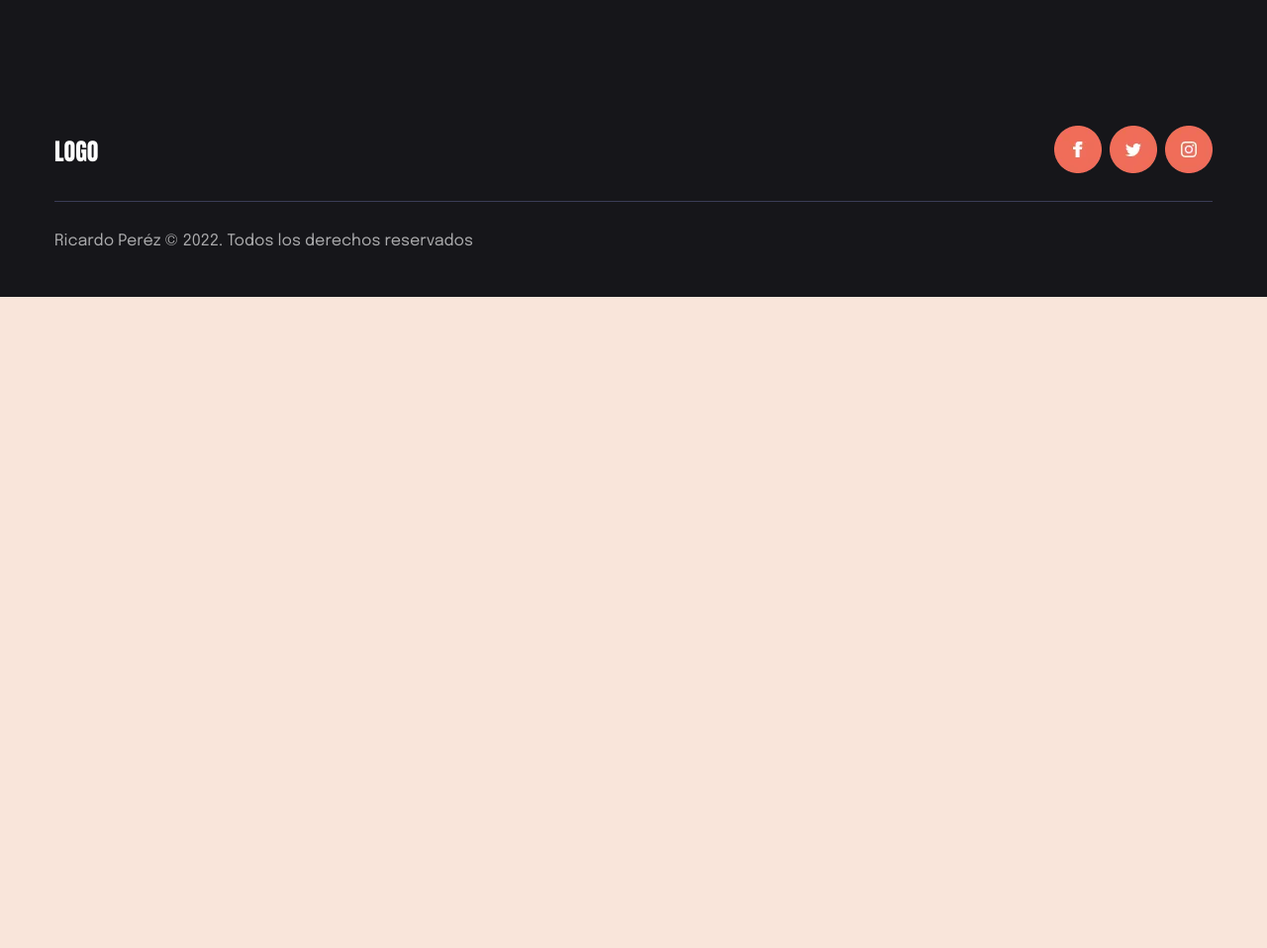
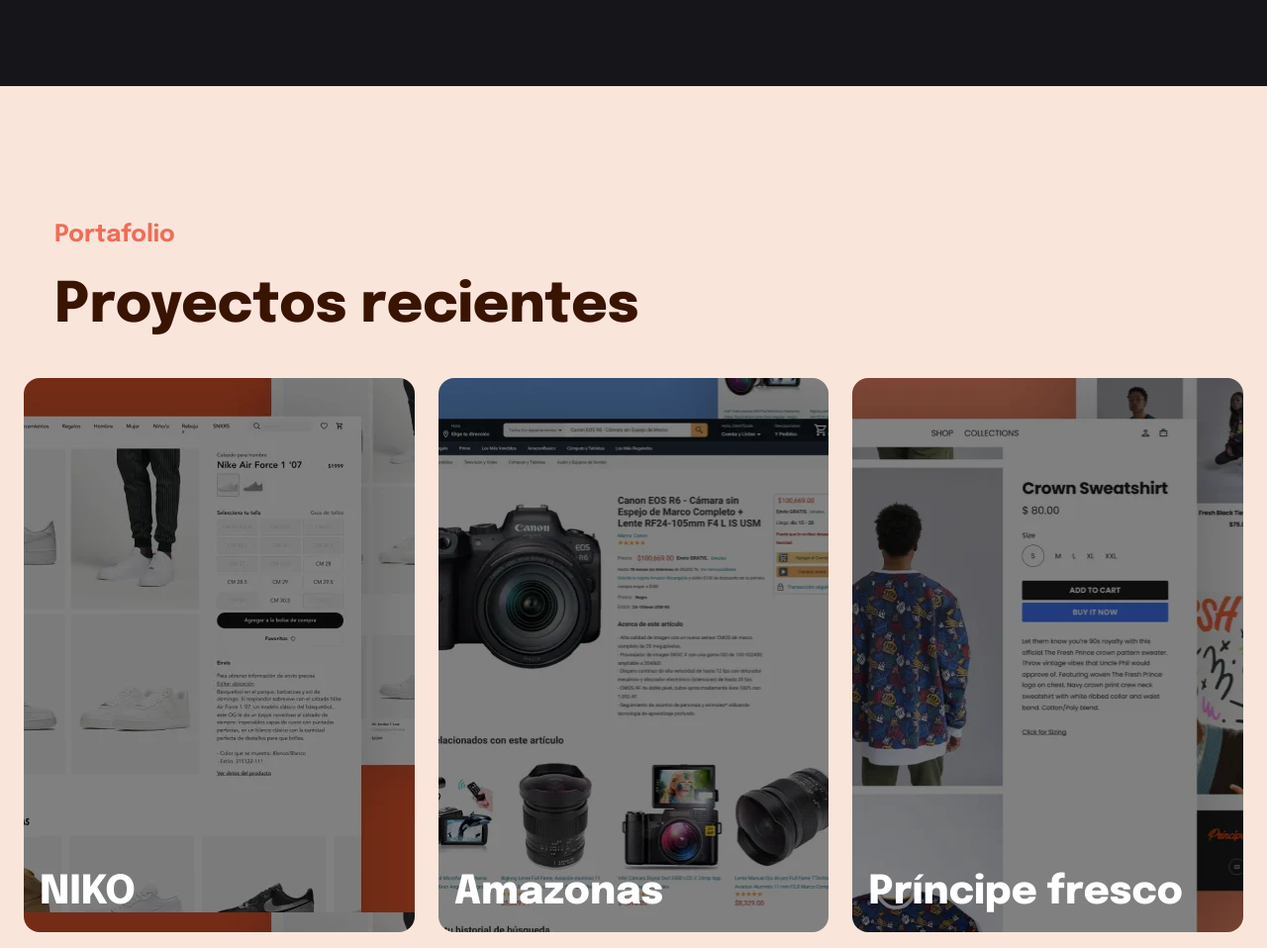
Before and after one commit to iJCode1/Portafolio-de-Ricardo, a plain HTML site: page index.html in a window 1280 px wide. Shown: the part 742-1700 px from the top of the page at 99% size. Before the commit the page ends 1042 px from the top, so only its background shows below. Drawn offline with Linux system fonts and the light colour scheme.

Commit message:
Recent Projects

```diff
--- a/css/index.css
+++ b/css/index.css
@@ -2,8 +2,10 @@
 @import './container.css';
 @import './logo.css';
 @import './button.css';
+@import './project.css';
 @import './nav.css';
 @import './header.css';
+@import './main.css';
 @import './footer.css';
 :root {
   --text_dark: #391400;
@@ -28,6 +30,9 @@
   --text_small: 400 0.875rem/1.5rem Epilogue;
   --button: 900 0.875rem/normal Epilogue;
   --logo: 400 1.5rem/1.5rem Impact;
+  --niko: url('../assets/images/niko_bg.webp');
+  --amazonas: url('../assets/images/amazonas_bg.webp');
+  --principe: url('../assets/images/principe_bg.webp');
 }
 body {
   /* font: var(--h1); */
@@ -35,3 +40,6 @@ body {
   background-color: var(--orange-ligth);
   margin: 0;
 }
+html{
+  scroll-behavior: smooth;
+}
--- /dev/null
+++ b/css/main.css
@@ -0,0 +1,39 @@
+.main{
+  padding: 4rem 1rem;
+}
+.main-details{
+  font: var(--h5);
+  margin: 0;
+  color: var(--orange);
+  margin-block-end: 1.5rem;
+}
+.main-title{
+  font: var(--h3);
+  margin: 0;
+  color: var(--text_dark);
+  margin-block-end: 2.5rem;
+}
+.main-projects{
+  display: grid;
+  grid-template-columns: repeat(auto-fit, minmax(280px ,1fr));
+  column-gap: 1.5rem;
+  row-gap: 2rem;
+  max-inline-size: 90rem;
+  margin: 0 auto;
+}
+@media screen and (min-width: 768px){
+  .main{
+    padding: 6.25rem 1.5rem;
+  }
+  .main-title{
+    font: var(--h2);
+  }
+  .main-details{
+    font: var(--h4);
+  }
+}
+@media screen and (min-width: 1024px){
+  .main{
+    padding: 8.4375rem 1.5rem;
+  }
+}
--- /dev/null
+++ b/css/project.css
@@ -0,0 +1,33 @@
+.project{
+  block-size: 35rem;
+  position: relative;
+  overflow: hidden;
+  border-radius: 1rem;
+}
+.project-img{
+  position: absolute;
+  inset-block-start: 0;
+  inset-block-end: 0;
+  inset-inline-end: 0;
+  inset-inline-start: 0;
+  transition: transform .6s;
+}
+.project-img:hover{
+  transform: scale(1.4);
+}
+.project-title{
+  font: var(--h3);
+  margin: 0;
+  position: absolute;
+  inset-block-end: 1rem;
+  inset-inline-start: 1rem;
+}
+.project.niko .project-img{
+  background-image: var(--niko);
+}
+.project.amazonas .project-img{
+  background-image: var(--amazonas);
+}
+.project.principe .project-img{
+  background-image: var(--principe);
+}
--- a/index.html
+++ b/index.html
@@ -11,7 +11,7 @@
   <nav class="nav">
     <div class="container">
       <ul class="nav-list">
-        <a href="#" class="logo">logo</a>
+        <a href="./index.html" class="logo">logo</a>
         <div class="nav-items">
           <li class="nav-item">
             <a href="#projects" class="nav-link">proyectos</a>
@@ -35,14 +35,34 @@
       <div class="header-text">
         <h2 class="header-title">¡Hola! Soy Ricardo Pérez</h2>
         <h3 class="header-details">Developer que le encanta implementar diseños que inspiran y atraen a las personas.</h3>
-        <a href="#" class="header-cta button">ver mi trabajo</a>
+        <a href="#projects" class="header-cta button">ver mi trabajo</a>
       </div>
     </div>
   </header>
+  <main class="main" id="projects">
+    <div class="container">
+      <h2 class="main-details">Portafolio</h2>
+      <h3 class="main-title">Proyectos recientes</h3>
+    </div>
+    <section class="main-projects">
+      <article class="project niko">
+        <div class="project-img"></div>
+        <h2 class="project-title">NIKO</h2>
+      </article>
+      <article class="project amazonas">
+        <div class="project-img"></div>
+        <h2 class="project-title">Amazonas</h2>
+      </article>
+      <article class="project principe">
+        <div class="project-img"></div>
+        <h2 class="project-title">Príncipe fresco</h2>
+      </article>
+    </section>
+  </main>
   <footer class="footer">
     <div class="container">
       <ul class="footer-list">
-        <a href="#" class="footer-logo logo">logo</a>
+        <a href="./index.html" class="footer-logo logo">logo</a>
         <div class="footer-icons">
           <li class="footer-item">
             <a href="#" class="footer-social social-facebook"></a>
```
